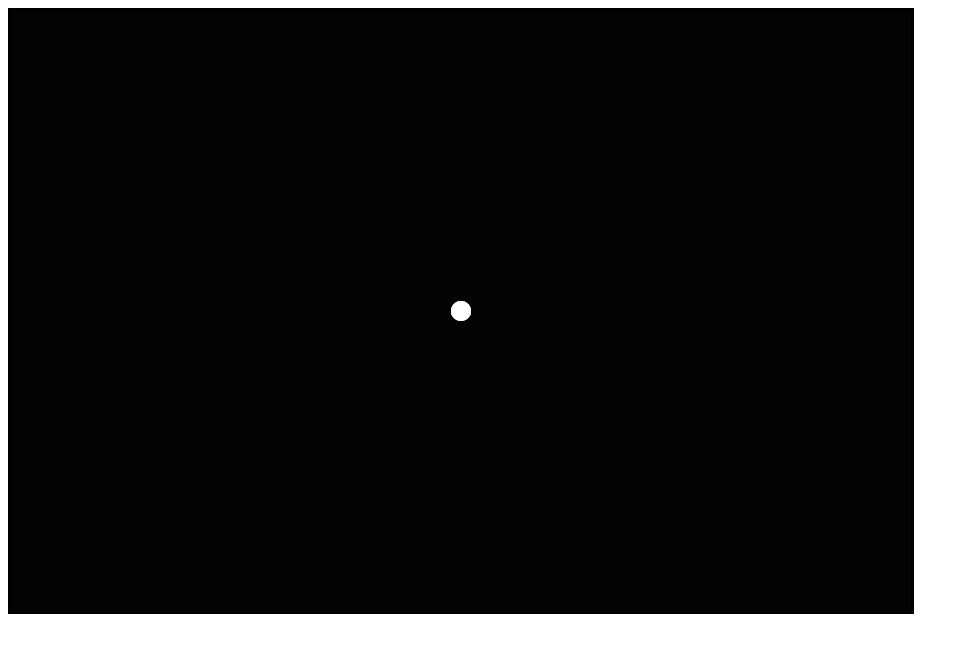
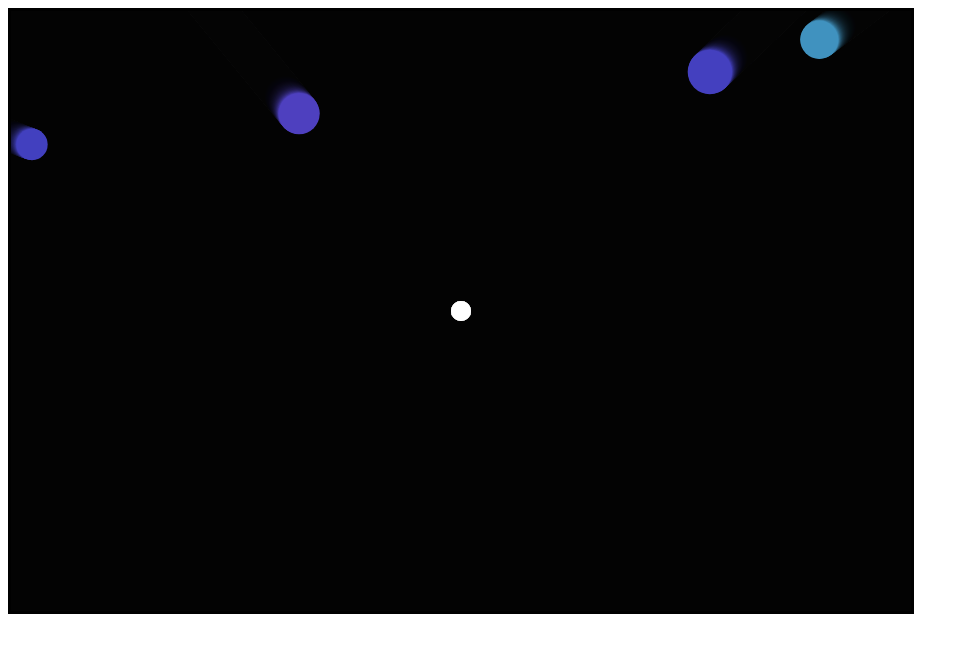
Before and after one commit to EdwinDX/Module-1-CaseStudy, a plain HTML site: page game.html in a window 1280 px wide. Shown: the whole page, without its empty margins (0-969 px from the left). Drawn offline with Linux system fonts and the light colour scheme.

Commit message:
create enemies, player hit enemy, enemy got hit and bullet hit both disapper, enemy reduce size if they are big - radius > 10

```diff
--- a/game.html
+++ b/game.html
@@ -8,7 +8,6 @@
 <canvas id="myCanvas" width="900" height="600" style="border: solid">
 </canvas>
 <script src="bullet.js"></script>
-<script src="enemy.js"></script>
 <script src="player.js"></script>
 <script src="main.js"></script>
 </body>
--- a/main.js
+++ b/main.js
@@ -7,14 +7,18 @@ const DEFAULT_PLAYER_Y = canvas.height/2;
 const DEFAULT_PLAYER_RADIUS = 10;
 const DEFAULT_PLAYER_COLOR = 'white';
 let animateId;
-let player = new Players(DEFAULT_PLAYER_X,DEFAULT_PLAYER_Y,DEFAULT_PLAYER_RADIUS,DEFAULT_PLAYER_COLOR,true,false,null);
-let bullet = new Bullet();
+let player = new Players(DEFAULT_PLAYER_X,DEFAULT_PLAYER_Y,DEFAULT_PLAYER_RADIUS,DEFAULT_PLAYER_COLOR,true,false,null,null);
+let bullet_Sample = new Bullet();
+let enemy_Sample = new Players();
 let bullets = [];
+let enemies = [];
 
 window.addEventListener('click',event => {
-    bullet.setAngle(event);
-    bullet.setVelocity();
-    bullets.push(new Bullet(DEFAULT_PLAYER_X,DEFAULT_PLAYER_Y,5,'white',bullet.velocity,null,true));
+    player.shootingStatus = true;
+    bullet_Sample.setAngle(event);
+    bullet_Sample.setVelocity();
+    bullets.push(new Bullet(DEFAULT_PLAYER_X,DEFAULT_PLAYER_Y,5,'white',bullet_Sample.velocity,null,true));
+    player.shootingStatus = false;
 });
 function animate() {
     animateId = requestAnimationFrame(animate);
@@ -29,6 +33,45 @@ function animate() {
                 bullets.splice(index,1);
             },0);
         }
+    });
+    enemies.forEach((enemy, index) => {
+        enemy.draw();
+        enemy.update();
+        let distanceToPlayer = Math.hypot(player.x - enemy.x, player.y - enemy.y);
+        if (distanceToPlayer - player.radius - enemy.radius < 1) {
+            player.status = false;
+            cancelAnimationFrame(animateId);
+        }
+        bullets.forEach((bullet, bulletIndex) => {
+            let distanceToEnemy = Math.hypot(bullet.x - enemy.x, bullet.y - enemy.y);
+            if (distanceToEnemy - bullet.radius - enemy.radius < 1) {
+                bullet.status = false;
+                if (enemy.radius - 10 > 10) {
+                    enemy.radius -= 10;
+                    setTimeout(() => {
+                        bullets.splice(bulletIndex,1);
+                    })
+                }
+                else {
+                    setTimeout(() => {
+                        bullets.splice(bulletIndex,1);
+                        enemies.splice(index,1);
+                        enemy.status = false;
+                    })
+                }
+            }
+        })
     })
 }
+function createEnemy() {
+    setInterval(() => {
+        enemy_Sample.setRandomRadius();
+        enemy_Sample.setRandomSpawn();
+        enemy_Sample.setRandomColor();
+        enemy_Sample.setAngle();
+        enemy_Sample.setVelocity();
+        enemies.push(new Players(enemy_Sample.x,enemy_Sample.y,enemy_Sample.radius,enemy_Sample.color,true,null,enemy_Sample.velocity,1));
+    },1000)
+}
 animate();
+createEnemy();
--- a/player.js
+++ b/player.js
@@ -6,7 +6,8 @@ class Players {
     status;
     shootingStatus;
     velocity;
-    constructor(x, y, radius, color, status, shootingStatus,velocity) {
+    level_speed;
+    constructor(x, y, radius, color, status, shootingStatus,velocity,level_speed) {
         this.x = x;
         this.y = y;
         this.radius = radius;
@@ -14,6 +15,7 @@ class Players {
         this.status = status;
         this.shootingStatus = shootingStatus;
         this.velocity = velocity;
+        this.level_speed = level_speed;
     }
     isShooting() {
 
@@ -28,9 +30,29 @@ class Players {
         c.fill();
     }
     setVelocity() {
-
+        this.velocity = { x:Math.cos(this.angle)*2,y:Math.sin(this.angle)*2};
+    }
+    setRandomRadius() {
+        this.radius = Math.random() * (30-5) + 5;
+    }
+    setRandomSpawn() {
+        if (Math.random() < 0.5) {
+            this.x = Math.random() < 0.5 ? 0 - this.radius : SCREEN_X - this.radius;
+            this.y = Math.random() * SCREEN_Y;
+        }
+        else {
+            this.x = Math.random() * SCREEN_X;
+            this.y = Math.random() < 0.5 ? 0 - this.radius : SCREEN_Y - this.radius;
+        }
+    }
+    setRandomColor() {
+        this.color = `hsl(${Math.random() * 360},50%,50%)`;
+    }
+    setAngle() {
+        this.angle = Math.atan2( DEFAULT_PLAYER_Y - this.y, DEFAULT_PLAYER_X - this.x);
     }
     update() {
-
+        this.x += this.velocity.x/3 * this.level_speed;
+        this.y += this.velocity.y/3 * this.level_speed;
     }
 }
```
Also changed, not shown: enemy.js (deleted).
